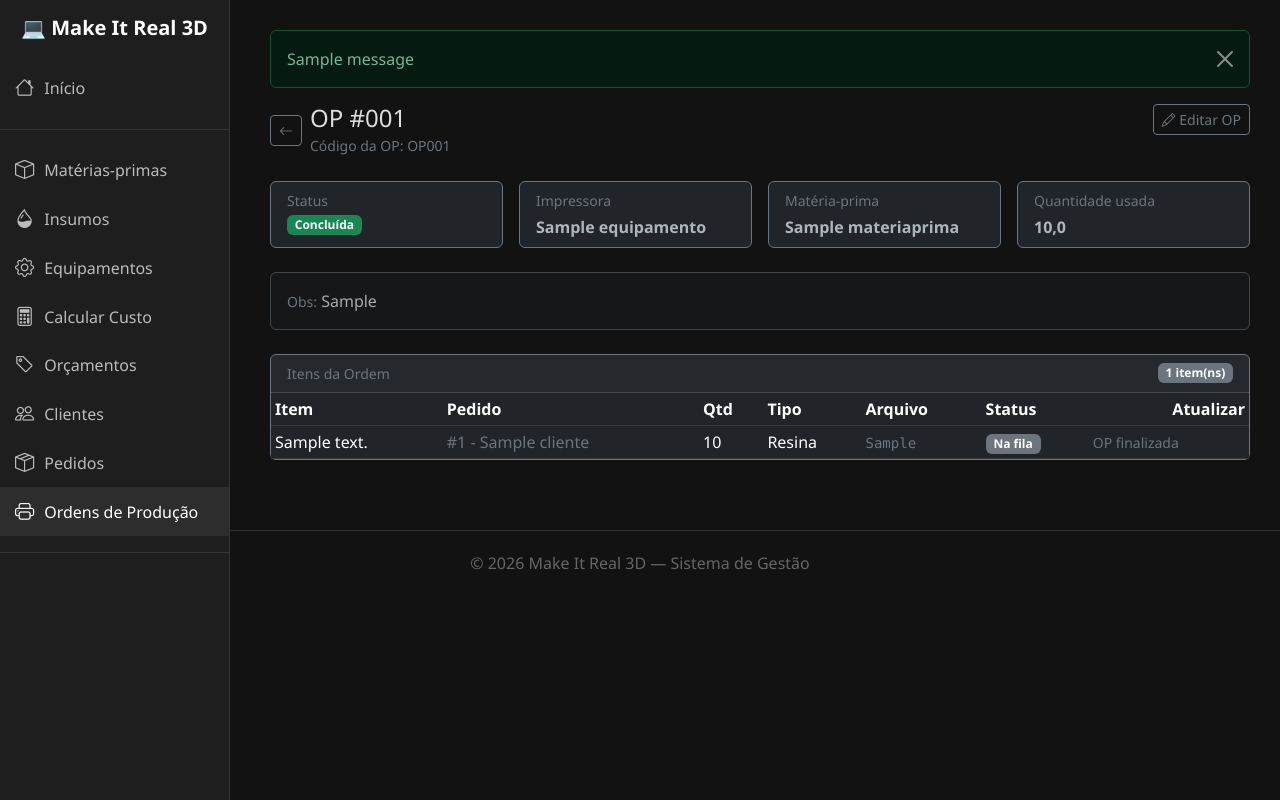
After one commit to Uspinhal/Custos_3dPrint, a Django app: page /pedidos/ordens/1/ in a window 1280 px wide. The commit adds this page. Run offline with Django 5.2, Linux system fonts and the light colour scheme; tables that the repository leaves empty hold one stand-in row (values such as "Sample post"); one stand-in notice (Sample message) is shown.

Commit message:
Implementa fluxo de pedidos e ordens de produção

```diff
--- a/django_app/impressao_3d/equipamentos/admin.py
+++ b/django_app/impressao_3d/equipamentos/admin.py
@@ -9,6 +9,6 @@ class FabricanteAdmin(admin.ModelAdmin):
 
 @admin.register(Equipamento)
 class EquipamentoAdmin(admin.ModelAdmin):
-    list_display = ('nome', 'modelo', 'fabricante', 'data_aquisicao', 'custo_aquisicao', 'potencia_watts')
+    list_display = ('nome', 'modelo', 'fabricante', 'status_operacional_display', 'em_manutencao', 'data_aquisicao', 'custo_aquisicao', 'potencia_watts')
     search_fields = ('nome', 'modelo', 'fabricante__nome')
-    list_filter = ('modelo', 'fabricante', 'data_aquisicao')
+    list_filter = ('modelo', 'fabricante', 'em_manutencao', 'data_aquisicao')
--- a/django_app/impressao_3d/equipamentos/forms.py
+++ b/django_app/impressao_3d/equipamentos/forms.py
@@ -7,7 +7,7 @@ class EquipamentoForm(forms.ModelForm):
         fields = [
             "nome", "modelo", "tipo", "fabricante", "data_aquisicao",
             "custo_aquisicao", "custo_manutencao_mensal",
-            "potencia_watts", "vida_util_anos"
+            "potencia_watts", "vida_util_anos", "em_manutencao",
         ]
         widgets = {
             "data_aquisicao": forms.DateInput(attrs={"type": "date"}, format="%Y-%m-%d"),
--- a/django_app/impressao_3d/equipamentos/views.py
+++ b/django_app/impressao_3d/equipamentos/views.py
@@ -12,7 +12,6 @@ import json
 # Create your views here.
 def lista_equipamentos(request):
     equipamentos = Equipamento.objects.all().order_by('nome')
-    print("Equipamentos no view:", equipamentos)
     return render(request, 'equipamentos/lista.html', {'equipamentos': equipamentos})
 
 def criar_equipamento(request):
--- a/django_app/impressao_3d/pedidos/views.py
+++ b/django_app/impressao_3d/pedidos/views.py
@@ -1,6 +1,7 @@
 from django.shortcuts import render, redirect, get_object_or_404
 from django.contrib import messages
 from django.forms import inlineformset_factory
+from django.utils import timezone
 
 from .models import Pedido, ItemPedido, OrdemProducao, OrdemProducaoItem
 from .forms import PedidoForm, ItemPedidoForm, OrdemProducaoForm, OrdemProducaoItemStatusForm
@@ -27,10 +28,18 @@ def lista_pedidos(request):
 
     # Filtros opcionais via GET
     origem = request.GET.get('origem', '')
+    prioridade = request.GET.get('prioridade', '')
+    enviado = request.GET.get('enviado', '')
     status = request.GET.get('status', '')
 
     if origem:
         pedidos = pedidos.filter(origem=origem)
+    if prioridade:
+        pedidos = pedidos.filter(prioridade=prioridade)
+    if enviado == '0':
+        pedidos = pedidos.filter(is_enviado=False)
+    elif enviado == '1':
+        pedidos = pedidos.filter(is_enviado=True)
 
     # status é @property — filtra em Python após queryset
     if status:
@@ -38,10 +47,16 @@ def lista_pedidos(request):
 
     return render(request, 'pedidos/lista.html', {
         'pedidos': pedidos,
-        'origem_sel': origem,
-        'status_sel': status,
-        'origens': Pedido.ORIGEM_CHOICES,
+        'filtros': {
+            'origem': origem,
+            'prioridade': prioridade,
+            'enviado': enviado,
+            'status': status,
+        },
+        'origem_choices': Pedido.ORIGEM_CHOICES,
+        'prioridade_choices': Pedido.PRIORIDADE_CHOICES,
         'status_opcoes': list(Pedido.STATUS_LABELS.items()),
+        'today': timezone.localdate(),
     })
 
 
@@ -63,6 +78,7 @@ def novo_pedido(request):
         'form': form,
         'formset': formset,
         'titulo': 'Novo Pedido',
+        'action': 'criar',
     })
 
 
@@ -99,6 +115,7 @@ def editar_pedido(request, pedido_id):
         'formset': formset,
         'titulo': f'Editar Pedido #{pedido.pk}',
         'pedido': pedido,
+        'action': 'editar',
     })
 
 
@@ -116,15 +133,20 @@ def marcar_enviado(request, pedido_id):
 # ORDENS DE PRODUÇÃO
 # ===========================================================================
 
-def _itens_disponiveis(tipo_impressao=None):
+def _itens_disponiveis(tipo_impressao=None, excluir_ordem_id=None):
     """
     Itens que ainda não foram concluídos nem estão imprimindo em nenhuma OP.
     Critério: não existe OrdemProducaoItem com status 'imprimindo' ou 'concluido'
     para aquele item.
     """
-    excluir = OrdemProducaoItem.objects.filter(
+    excluir_qs = OrdemProducaoItem.objects.filter(
         status__in=['imprimindo', 'concluido']
-    ).values_list('item_id', flat=True)
+    )
+
+    if excluir_ordem_id:
+        excluir_qs = excluir_qs | OrdemProducaoItem.objects.filter(ordem_id=excluir_ordem_id)
+
+    excluir = excluir_qs.values_list('item_id', flat=True)
 
     qs = (
         ItemPedido.objects
@@ -139,18 +161,37 @@ def _itens_disponiveis(tipo_impressao=None):
     return qs
 
 
+def _alocar_item_na_ordem(ordem, item_id):
+    """
+    Move automaticamente vínculos abertos/falhados do item para a OP atual.
+    Vínculos concluídos ou imprimindo são preservados.
+    """
+    OrdemProducaoItem.objects.filter(
+        item_id=item_id,
+        status__in=['na_fila', 'falhou'],
+    ).exclude(ordem=ordem).delete()
+
+    op_item, created = OrdemProducaoItem.objects.get_or_create(
+        ordem=ordem,
+        item_id=item_id,
+        defaults={'status': 'na_fila'},
+    )
+    return op_item, created
+
+
 def lista_ordens(request):
     ordens = OrdemProducao.objects.select_related('impressora', 'materia_prima').order_by('-id')
     return render(request, 'pedidos/ordens/lista.html', {'ordens': ordens})
 
 
 def nova_ordem(request):
-    tipo = request.GET.get('tipo', 'resina')  # filtro primário — padrão resina
+    tipo = request.GET.get('tipo_impressao', 'resina')  # filtro primário — padrão resina
     itens_disponiveis = _itens_disponiveis(tipo_impressao=tipo)
+    itens_selecionados = []
 
     if request.method == 'POST':
         form = OrdemProducaoForm(request.POST)
-        itens_selecionados = request.POST.getlist('itens')
+        itens_selecionados = request.POST.getlist('item_ids')
 
         if form.is_valid():
             if not itens_selecionados:
@@ -159,7 +200,7 @@ def nova_ordem(request):
                 ordem = form.save()
                 for item_id in itens_selecionados:
                     item = get_object_or_404(ItemPedido, pk=item_id)
-                    OrdemProducaoItem.objects.create(ordem=ordem, item=item)
+                    _alocar_item_na_ordem(ordem, item.pk)
                 messages.success(request, f'{ordem} criada com {len(itens_selecionados)} item(s).')
                 return redirect('pedidos:detalhe_ordem', ordem_id=ordem.pk)
         # se form inválido, mantém tipo e itens disponíveis para reexibir
@@ -171,9 +212,10 @@ def nova_ordem(request):
 
     return render(request, 'pedidos/ordens/form_nova.html', {
         'form': form,
-        'itens_disponiveis': itens_disponiveis,
-        'tipo_sel': tipo,
-        'tipos': ItemPedido.TIPO_IMPRESSAO_CHOICES,
+        'itens_qs': itens_disponiveis,
+        'tipo_filtro': tipo,
+        'tipo_choices': ItemPedido.TIPO_IMPRESSAO_CHOICES,
+        'selected_item_ids': itens_selecionados,
     })
 
 
@@ -190,24 +232,98 @@ def detalhe_ordem(request, ordem_id):
 
     # Formulários de status individuais por OrdemProducaoItem
     if request.method == 'POST':
+        action = request.POST.get('action', 'status')
+
+        if action == 'add_items':
+            if ordem.data_conclusao:
+                messages.error(request, 'Esta OP já foi finalizada e não pode receber novos itens.')
+                return redirect('pedidos:detalhe_ordem', ordem_id=ordem.pk)
+
+            itens_selecionados = request.POST.getlist('item_ids')
+            if not itens_selecionados:
+                messages.error(request, 'Selecione pelo menos um item para adicionar.')
+                return redirect('pedidos:detalhe_ordem', ordem_id=ordem.pk)
+
+            itens_disponiveis_ids = set(
+                _itens_disponiveis(excluir_ordem_id=ordem.pk)
+                .values_list('id', flat=True)
+            )
+            adicionados = 0
+
+            for item_id in itens_selecionados:
+                try:
+                    item_id_int = int(item_id)
+                except (TypeError, ValueError):
+                    continue
+
+                if item_id_int not in itens_disponiveis_ids:
+                    continue
+
+                _, created = _alocar_item_na_ordem(ordem, item_id_int)
+                if created:
+                    adicionados += 1
+
+            if adicionados:
+                messages.success(request, f'{adicionados} item(ns) adicionados à {ordem}.')
+            else:
+                messages.warning(request, 'Nenhum item pôde ser adicionado a esta OP.')
+            return redirect('pedidos:detalhe_ordem', ordem_id=ordem.pk)
+
+        if action == 'finalizar':
+            if ordem.data_conclusao:
+                messages.info(request, f'{ordem} já estava finalizada.')
+                return redirect('pedidos:detalhe_ordem', ordem_id=ordem.pk)
+
+            if not ordem.op_itens.exists():  # type: ignore[attr-defined]
+                messages.error(request, 'Não é possível finalizar uma OP sem itens.')
+                return redirect('pedidos:detalhe_ordem', ordem_id=ordem.pk)
+
+            if ordem.op_itens.exclude(status='concluido').exists():  # type: ignore[attr-defined]
+                messages.error(request, 'Todos os itens precisam estar concluídos para finalizar a OP.')
+                return redirect('pedidos:detalhe_ordem', ordem_id=ordem.pk)
+
+            if not ordem.quantidade_utilizada:
+                messages.error(request, 'Preencha a quantidade utilizada antes de finalizar a OP.')
+                return redirect('pedidos:detalhe_ordem', ordem_id=ordem.pk)
+
+            ordem.data_conclusao = timezone.now()
+            ordem.save(update_fields=['data_conclusao'])
+            messages.success(request, f'{ordem} finalizada com sucesso.')
+            return redirect('pedidos:detalhe_ordem', ordem_id=ordem.pk)
+
+        if ordem.data_conclusao:
+            messages.error(request, 'Esta OP já foi finalizada e não permite alterar status de itens.')
+            return redirect('pedidos:detalhe_ordem', ordem_id=ordem.pk)
+
         op_item_id = request.POST.get('op_item_id')
         op_item = get_object_or_404(OrdemProducaoItem, pk=op_item_id, ordem=ordem)
         status_form = OrdemProducaoItemStatusForm(request.POST, instance=op_item)
 
         if status_form.is_valid():
-            # Bloqueia fechamento se quantidade_utilizada não preenchida
             novo_status = status_form.cleaned_data['status']
-            if novo_status == 'concluido':
-                todos_concluidos_apos = not (
-                    ordem.op_itens  # type: ignore[attr-defined]
-                    .exclude(pk=op_item.pk)
-                    .exclude(status='concluido')
-                    .exists()
-                )
-                if todos_concluidos_apos and not ordem.quantidade_utilizada:
+            if novo_status == 'imprimindo':
+                if ordem.impressora.em_manutencao:
                     messages.error(
                         request,
-                        'Preencha a quantidade utilizada da OP antes de concluir o último item.'
+                        f'{ordem.impressora.nome} está em manutenção e não pode iniciar impressão.'
+                    )
+                    return redirect('pedidos:detalhe_ordem', ordem_id=ordem.pk)
+
+                op_concorrente = (
+                    OrdemProducao.objects
+                    .filter(
+                        impressora=ordem.impressora,
+                        data_conclusao__isnull=True,
+                        op_itens__status='imprimindo',
+                    )
+                    .exclude(pk=ordem.pk)
+                    .distinct()
+                    .first()
+                )
+                if op_concorrente:
+                    messages.error(
+                        request,
+                        f'{ordem.impressora.nome} já está imprimindo {op_concorrente}.'
                     )
                     return redirect('pedidos:detalhe_ordem', ordem_id=ordem.pk)
 
@@ -215,15 +331,17 @@ def detalhe_ordem(request, ordem_id):
             messages.success(request, f'Status atualizado para "{op_item.get_status_display()}".')  # type: ignore[attr-defined]
         return redirect('pedidos:detalhe_ordem', ordem_id=ordem.pk)
 
-    status_forms = {
-        oi.pk: OrdemProducaoItemStatusForm(instance=oi)
+    op_item_forms = [
+        {'op_item': oi, 'form': OrdemProducaoItemStatusForm(instance=oi)}
         for oi in op_itens
-    }
+    ]
+    itens_disponiveis = _itens_disponiveis(excluir_ordem_id=ordem.pk)
 
     return render(request, 'pedidos/ordens/detalhe.html', {
         'ordem': ordem,
         'op_itens': op_itens,
-        'status_forms': status_forms,
+        'op_item_forms': op_item_forms,
+        'itens_disponiveis': itens_disponiveis,
     })
 
 
--- a/django_app/impressao_3d/templates/base.html
+++ b/django_app/impressao_3d/templates/base.html
@@ -101,12 +101,26 @@
       <a href="{% url 'clientes:lista' %}" class="{% if '/clientes' in request.path %}active{% endif %}">
         <i class="bi bi-people"></i> Clientes
       </a>
-    </a>
+      <a href="{% url 'pedidos:lista' %}" class="{% if '/pedidos/' in request.path and '/pedidos/ordens/' not in request.path %}active{% endif %}">
+        <i class="bi bi-box-seam"></i> Pedidos
+      </a>
+      <a href="{% url 'pedidos:lista_ordens' %}" class="{% if '/pedidos/ordens/' in request.path %}active{% endif %}">
+        <i class="bi bi-printer"></i> Ordens de Produção
+      </a>
     <hr class="border-secondary">
   </div>
 
   <!-- Conteúdo -->
   <div class="content">
+    {% if messages %}
+      {% for message in messages %}
+        <div class="alert alert-{{ message.tags }} alert-dismissible fade show" role="alert">
+          {{ message }}
+          <button type="button" class="btn-close" data-bs-dismiss="alert" aria-label="Close"></button>
+        </div>
+      {% endfor %}
+    {% endif %}
+
     {% block content %}
     {% endblock %}
   </div>
@@ -122,15 +136,4 @@
   {% block scripts %}{% endblock %}
 
 </body>
-{% if messages %}
-  <div class="container mt-3">
-    {% for message in messages %}
-      <div class="alert alert-{{ message.tags }} alert-dismissible fade show" role="alert">
-        {{ message }}
-        <button type="button" class="btn-close" data-bs-dismiss="alert" aria-label="Close"></button>
-      </div>
-    {% endfor %}
-  </div>
-{% endif %}
-
 </html>
--- a/django_app/impressao_3d/templates/pedidos/lista.html
+++ b/django_app/impressao_3d/templates/pedidos/lista.html
@@ -4,7 +4,7 @@
 {% block content %}
 <div class="d-flex justify-content-between align-items-center mb-4">
   <h4 class="mb-0">📦 Pedidos</h4>
-  <a href="{% url 'pedidos:criar' %}" class="btn btn-primary btn-sm">
+  <a href="{% url 'pedidos:novo' %}" class="btn btn-primary btn-sm">
     <i class="bi bi-plus-lg"></i> Novo Pedido
   </a>
 </div>
@@ -94,7 +94,7 @@
               {% elif status == 'em_producao' %}bg-warning text-dark
               {% elif status == 'embalado' %}bg-info text-dark
               {% else %}bg-secondary{% endif %}">
-              {{ status|capfirst|replace:"_":" " }}
+              {{ p.status_display }}
             </span>
             {% endwith %}
           {% endif %}
@@ -119,7 +119,7 @@
 {% else %}
 <div class="text-center py-5 text-secondary">
   <p class="mb-2">Nenhum pedido encontrado.</p>
-  <a href="{% url 'pedidos:criar' %}" class="btn btn-primary btn-sm">Criar primeiro pedido</a>
+  <a href="{% url 'pedidos:novo' %}" class="btn btn-primary btn-sm">Criar primeiro pedido</a>
 </div>
 {% endif %}
 {% endblock %}
--- /dev/null
+++ b/django_app/impressao_3d/templates/pedidos/ordens/detalhe.html
@@ -0,0 +1,246 @@
+{% extends "base.html" %}
+{% block title %}{{ ordem }}{% endblock %}
+
+{% block content %}
+<div class="d-flex justify-content-between align-items-start mb-4">
+  <div class="d-flex align-items-center gap-2">
+    <a href="{% url 'pedidos:lista_ordens' %}" class="btn btn-sm btn-outline-secondary">
+      <i class="bi bi-arrow-left"></i>
+    </a>
+    <div>
+      <h4 class="mb-0">{{ ordem }}</h4>
+      <span class="text-secondary small">Código da OP: {{ ordem.numero_arquivo }}</span>
+    </div>
+  </div>
+  <div class="d-flex gap-2">
+    {% if not ordem.data_conclusao %}
+    <form method="post">
+      {% csrf_token %}
+      <input type="hidden" name="action" value="finalizar">
+      <button type="submit" class="btn btn-sm btn-success">
+        <i class="bi bi-check2-circle"></i> Finalizar OP
+      </button>
+    </form>
+    {% endif %}
+    <a href="{% url 'pedidos:editar_ordem' ordem.pk %}" class="btn btn-sm btn-outline-secondary">
+      <i class="bi bi-pencil"></i> Editar OP
+    </a>
+  </div>
+</div>
+
+<div class="row g-3 mb-4">
+  <div class="col-md-3">
+    <div class="card bg-dark border-secondary h-100">
+      <div class="card-body py-2">
+        <div class="text-secondary small">Status</div>
+        <span class="badge mt-1
+          {% if ordem.status == 'agendada' %}bg-secondary
+          {% elif ordem.status == 'imprimindo' %}bg-warning text-dark
+          {% elif ordem.status == 'aguardando_finalizacao' %}bg-info text-dark
+          {% elif ordem.status == 'concluida' %}bg-success
+          {% elif ordem.status == 'parcialmente_falhou' %}bg-danger
+          {% else %}bg-secondary{% endif %}">
+          {{ ordem.status_display }}
+        </span>
+      </div>
+    </div>
+  </div>
+  <div class="col-md-3">
+    <div class="card bg-dark border-secondary h-100">
+      <div class="card-body py-2">
+        <div class="text-secondary small">Impressora</div>
+        <div class="fw-semibold mt-1">{{ ordem.impressora.nome }}</div>
+      </div>
+    </div>
+  </div>
+  <div class="col-md-3">
+    <div class="card bg-dark border-secondary h-100">
+      <div class="card-body py-2">
+        <div class="text-secondary small">Matéria-prima</div>
+        <div class="fw-semibold mt-1">{{ ordem.materia_prima.nome|default:"-" }}</div>
+      </div>
+    </div>
+  </div>
+  <div class="col-md-3">
+    <div class="card bg-dark border-secondary h-100">
+      <div class="card-body py-2">
+        <div class="text-secondary small">Quantidade usada</div>
+        <div class="fw-semibold mt-1">
+          {% if ordem.quantidade_utilizada %}{{ ordem.quantidade_utilizada }}{% else %}-{% endif %}
+        </div>
+      </div>
+    </div>
+  </div>
+</div>
+
+{% if ordem.observacoes %}
+<div class="alert alert-secondary mb-4">
+  <small class="text-secondary">Obs:</small> {{ ordem.observacoes }}
+</div>
+{% endif %}
+
+<div class="card bg-dark border-secondary">
+  <div class="card-header d-flex justify-content-between align-items-center">
+    <span class="text-secondary small">Itens da Ordem</span>
+    <span class="badge bg-secondary">{{ op_itens.count }} item(ns)</span>
+  </div>
+  <div class="table-responsive">
+    <table class="table table-dark table-sm mb-0 align-middle">
+      <thead class="text-secondary">
+        <tr>
+          <th>Item</th>
+          <th>Pedido</th>
+          <th>Qtd</th>
+          <th>Tipo</th>
+          <th>Arquivo</th>
+          <th>Status</th>
+          <th class="text-end">Atualizar</th>
+        </tr>
+      </thead>
+      <tbody>
+        {% for row in op_item_forms %}
+        {% with oi=row.op_item %}
+        <tr>
+          <td>{{ oi.item.descricao }}</td>
+          <td>
+            <a href="{% url 'pedidos:detalhe' oi.item.pedido.pk %}" class="text-secondary text-decoration-none">
+              #{{ oi.item.pedido.pk }}
+              {% if oi.item.pedido.cliente %}- {{ oi.item.pedido.cliente.nome|truncatechars:18 }}{% endif %}
+            </a>
+          </td>
+          <td>{{ oi.item.quantidade }}</td>
+          <td>{{ oi.item.get_tipo_impressao_display }}</td>
+          <td><span class="text-secondary small font-monospace">{{ oi.item.arquivo_stl|default:"-" }}</span></td>
+          <td>
+            <span class="badge
+              {% if oi.status == 'na_fila' %}bg-secondary
+              {% elif oi.status == 'imprimindo' %}bg-warning text-dark
+              {% elif oi.status == 'concluido' %}bg-success
+              {% elif oi.status == 'falhou' %}bg-danger
+              {% else %}bg-secondary{% endif %}">
+              {{ oi.get_status_display }}
+            </span>
+          </td>
+          <td>
+            {% if ordem.data_conclusao %}
+              <span class="text-secondary small">OP finalizada</span>
+            {% else %}
+            <form method="post" class="d-flex justify-content-end gap-2">
+              {% csrf_token %}
+              <input type="hidden" name="action" value="status">
+              <input type="hidden" name="op_item_id" value="{{ oi.pk }}">
+              {{ row.form.status }}
+              <button type="submit" class="btn btn-sm btn-outline-primary">Salvar</button>
+            </form>
+            {% endif %}
+          </td>
+        </tr>
+        {% endwith %}
+        {% empty %}
+        <tr><td colspan="7" class="text-center text-secondary py-3">Nenhum item nesta OP.</td></tr>
+        {% endfor %}
+      </tbody>
+    </table>
+  </div>
+</div>
+
+{% if not ordem.data_conclusao %}
+<div class="card bg-dark border-secondary mt-4">
+  <div class="card-header d-flex justify-content-between align-items-center">
+    <span class="text-secondary small">Adicionar itens nesta OP</span>
+    <span class="badge bg-secondary">{{ itens_disponiveis.count }} disponível(is)</span>
+  </div>
+
+  {% if itens_disponiveis %}
+  <form method="post">
+    {% csrf_token %}
+    <input type="hidden" name="action" value="add_items">
+
+    <div class="table-responsive" style="max-height: 360px; overflow-y: auto;">
+      <table class="table table-dark table-hover table-sm mb-0 align-middle">
+        <thead class="text-secondary sticky-top" style="top:0; background:#212529;">
+          <tr>
+            <th style="width:36px"></th>
+            <th>Item</th>
+            <th>Pedido</th>
+            <th>Qtd</th>
+            <th>Tipo</th>
+            <th>Status atual</th>
+            <th>Prazo</th>
+          </tr>
+        </thead>
+        <tbody>
+          {% for item in itens_disponiveis %}
+          <tr>
+            <td>
+              <input class="form-check-input item-add-check" type="checkbox" name="item_ids" value="{{ item.pk }}" id="add_item_{{ item.pk }}">
+            </td>
+            <td>
+              <label for="add_item_{{ item.pk }}" class="mb-0 w-100">
+                {{ item.descricao }}
+                {% if item.arquivo_stl %}
+                  <span class="text-secondary small font-monospace ms-1">({{ item.arquivo_stl }})</span>
+                {% endif %}
+              </label>
+            </td>
+            <td>
+              <a href="{% url 'pedidos:detalhe' item.pedido.pk %}" class="text-secondary text-decoration-none">
+                #{{ item.pedido.pk }}
+                {% if item.pedido.cliente %}- {{ item.pedido.cliente.nome|truncatechars:18 }}{% endif %}
+              </a>
+              {% if item.pedido.prioridade == 'urgente' %}
+                <span class="badge bg-danger ms-1" style="font-size:.6rem;">Urgente</span>
+              {% endif %}
+            </td>
+            <td>{{ item.quantidade }}</td>
+            <td>{{ item.get_tipo_impressao_display }}</td>
+            <td>
+              <span class="badge
+                {% if item.status == 'na_fila' %}bg-secondary
+                {% elif item.status == 'falhou' %}bg-danger
+                {% else %}bg-secondary{% endif %}">
+                {{ item.status_display }}
+              </span>
+            </td>
+            <td>{{ item.pedido.data_prazo|date:"d/m/Y"|default:"-" }}</td>
+          </tr>
+          {% endfor %}
+        </tbody>
+      </table>
+    </div>
+
+    <div class="card-footer border-secondary d-flex justify-content-between align-items-center">
+      <span class="text-secondary small" id="add-items-counter">0 selecionados</span>
+      <button type="submit" class="btn btn-sm btn-outline-primary">
+        <i class="bi bi-plus-lg"></i> Adicionar selecionados
+      </button>
+    </div>
+  </form>
+  {% else %}
+  <div class="card-body text-center text-secondary">
+    Nenhum item disponível para adicionar nesta OP.
+  </div>
+  {% endif %}
+</div>
+{% endif %}
+{% endblock %}
+
+{% block scripts %}
+<script>
+(function () {
+  const checks = document.querySelectorAll('.item-add-check');
+  const counter = document.getElementById('add-items-counter');
+
+  function updateCounter() {
+    if (!counter) {
+      return;
+    }
+    const n = document.querySelectorAll('.item-add-check:checked').length;
+    counter.textContent = n + ' selecionado' + (n !== 1 ? 's' : '');
+  }
+
+  checks.forEach(cb => cb.addEventListener('change', updateCounter));
+  updateCounter();
+})();
+</script>
+{% endblock %}
```
Also changed, not shown: django_app/impressao_3d/equipamentos/models.py (+37 -0 lines), django_app/impressao_3d/pedidos/models.py (+6 -1 lines), django_app/impressao_3d/templates/equipamentos/lista.html (+13 -1 lines), django_app/impressao_3d/templates/pedidos/detalhe.html (+4 -4 lines), django_app/impressao_3d/templates/pedidos/form.html (+46 -10 lines), django_app/impressao_3d/templates/pedidos/ordens/form_editar.html (added, +62 -0 lines), django_app/impressao_3d/templates/pedidos/ordens/form_nova.html (+11 -9 lines), django_app/impressao_3d/templates/pedidos/ordens/lista.html (+8 -7 lines), django_app/impressao_3d/equipamentos/migrations/0006_equipamento_em_manutencao.py (added).
